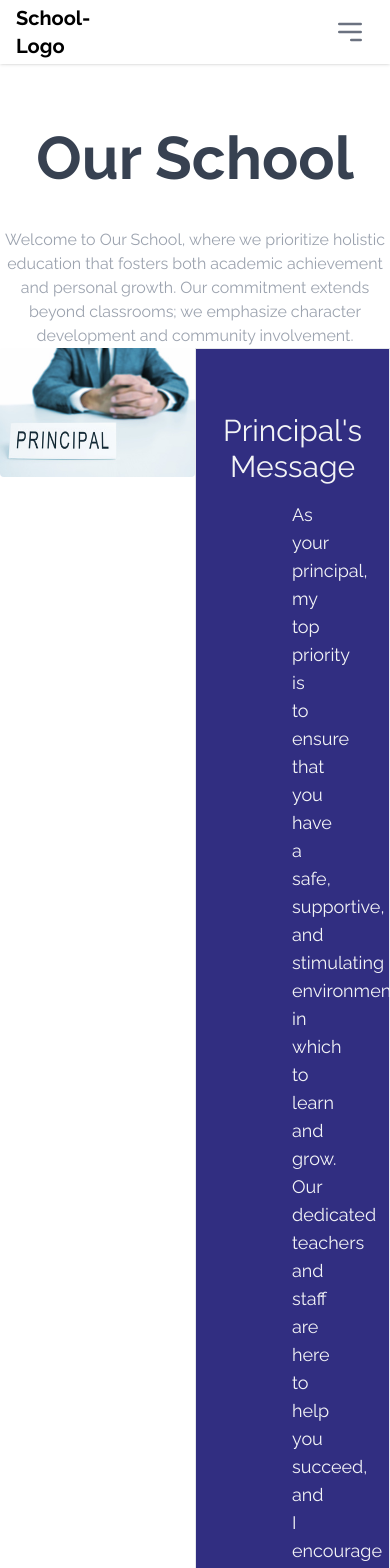
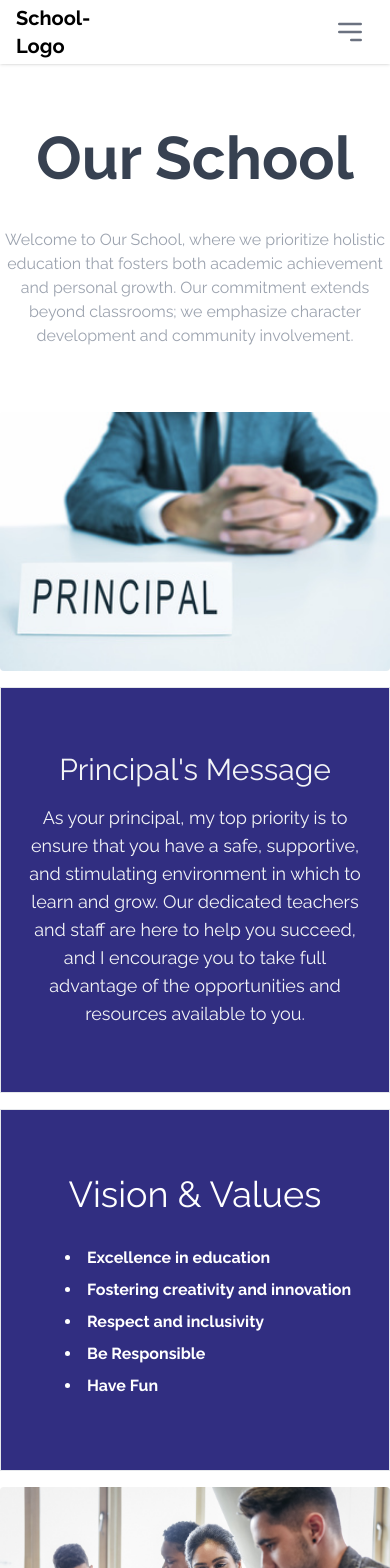
Before and after one commit to Siddh07/School-template, a React (Vite) app: page /School/about in a window 390 px wide. Shown: the top 1568 px of the page. Built offline with nearby package versions, Linux system fonts and the light colour scheme; the HTML template or start-up script is replaced by a standard one.

Commit message:
Grid-portion

```diff
--- a/src/components/About.jsx
+++ b/src/components/About.jsx
@@ -79,9 +79,9 @@ const About = () => {
       </div>
 
       {/* Section 2 */}
-      <div className='row justify-content-center md:mt-16'>
+      <div className='row justify-content-center mt-16'>
         <div className='col-lg-8 col-md-10 col-sm-12'>
-          <div className='grid grid-cols-2 md:ml-64 md:mr-64'>
+          <div className='grid grid-cols-1 md:grid-cols-2 gap-4 md:ml-64 md:mr-64'>
             <div className=''>
               <img src={PrincipalImage} alt="About-Principal" className="w-full h-auto rounded" />
             </div>
@@ -89,13 +89,13 @@ const About = () => {
               <h3 className='text-3xl text-gray-100 mb-4'>
                 Principal's Message
               </h3>
-              <p className='text-lg text-gray-100 px-24'>
+              <p className='text-lg text-gray-100 px-6 md:px-24'>
                 As your principal, my top priority is to ensure that you have a safe, supportive, and stimulating environment in which to learn and grow. Our dedicated teachers and staff are here to help you succeed, and I encourage you to take full advantage of the opportunities and resources available to you.
               </p>
             </div>
-            <div className="border bg-indigo-900 text-white py-20">
+            <div className="border bg-indigo-900 text-white py-16 md:py-20">
               <h2 className='justify-content-center text-center items-center text-4xl'>Vision & Values</h2>
-              <ul className="mt-8 text-md font-bold list-disc list-inside pl-[30%]">
+              <ul className="mt-8 text-md font-bold list-disc list-inside pl-16 md:pl-[30%]">
                 <li className="mb-2">Excellence in education</li>
                 <li className="mb-2">Fostering creativity and innovation</li>
                 <li className="mb-2">Respect and inclusivity</li>
--- a/src/components/Hero.jsx
+++ b/src/components/Hero.jsx
@@ -82,13 +82,13 @@ const Hero = () => {
           <div className="bg-white rounded shadow">
             <img src={GridImg1} alt="Our History" className="w-full h-auto rounded" />
           </div>
-          <div className="bg-indigo-600 text-gray-100 shadow justiify-center text-center p-6 md:p-16">
+          <div className="bg-indigo-600 text-gray-100 shadow justiify-center text-center p-6 md:py-12 md:px-16">
             <h3 className="md:text-6xl text-4xl  font-bold mb-2 md:mb-6">Mission & Vision</h3>
             <p className="md:text-xl  text-lg font-bold">
               {isMobile ? truncateText('Our mission is to provide a nurturing and inclusive learning environment where every student is empowered to reach their full potential. . We envision a school where every individual feels valued, respected, and supported in their journey towards personal growth and academic achievement.'):'Our mission is to provide a nurturing and inclusive learning environment where every student is empowered to reach their full potential. . We envision a school where every individual feels valued, respected, and supported in their journey towards personal growth and academic achievement.'}
             </p>
           </div>
-          <div className="bg-indigo-600 text-gray-100 shadow justiify-center text-center p-6 md:px-16 md:py-24">
+          <div className="bg-indigo-600 text-gray-100 shadow justiify-center text-center p-6 md:px-16 md:py-20">
             <h3 className="md:text-6xl text-4xl font-bold mb-2 md:mb-6">Achievements</h3>
             <p className="md:text-2xl text-lg">
               {isMobile ? truncateText('Our students consistently achieve outstanding results in national and international assessments. Beyond academics, our vibrant extracurricular program cultivates talents in sports, arts, and community service, garnering accolades at regional and national levels.') : 'Renowned for our commitment to innovative teaching practices and rigorous academic standards, our students consistently achieve outstanding results in national and international assessments. Beyond academics, our vibrant extracurricular program cultivates talents in sports, arts, and community service, garnering accolades at regional and national levels.'}
```
